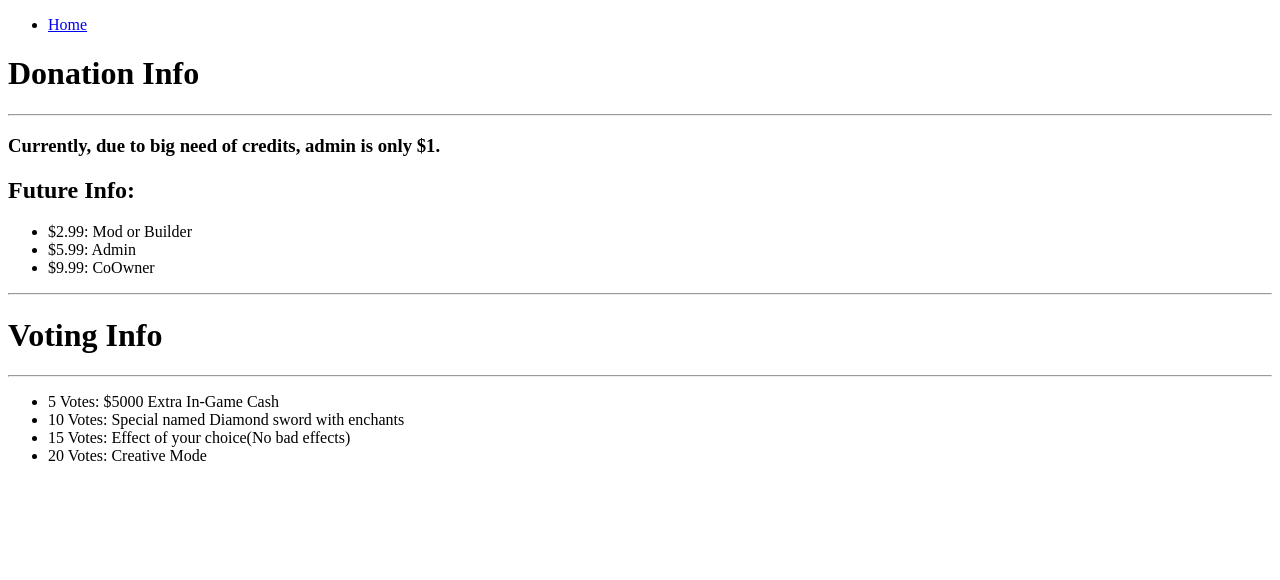
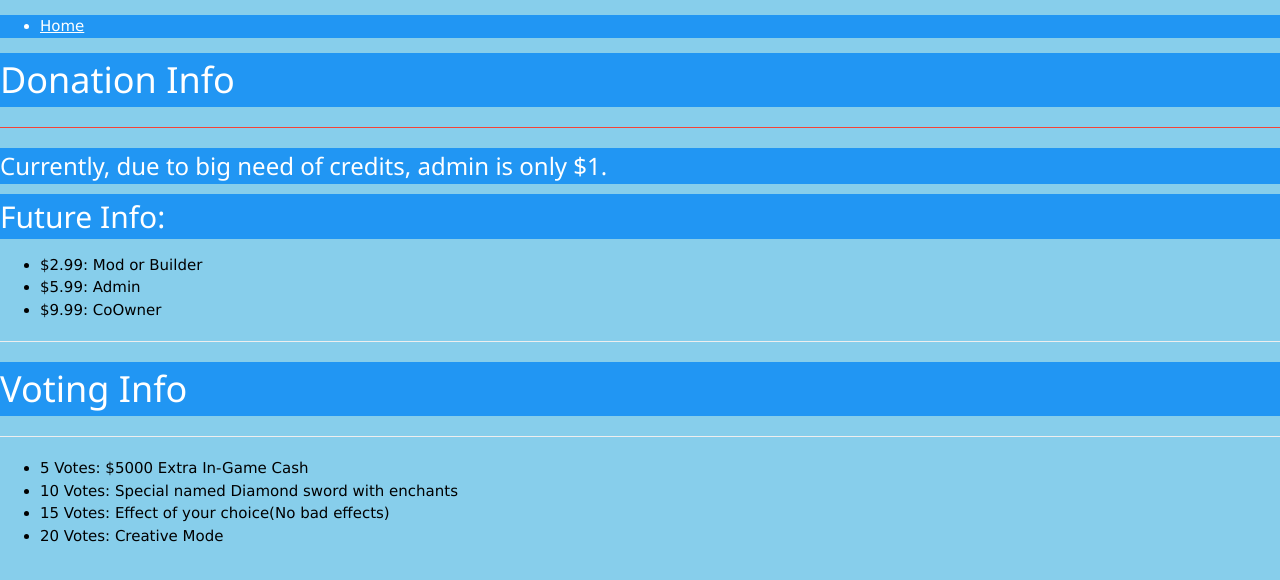
Before and after one commit to DouglasCraft/DouglasCraft.github.io, a plain HTML site: page DonationInfo.htm in a window 1280 px wide. Drawn offline with nearby package versions, Linux system fonts and the light colour scheme.

Commit message:
Update DonationInfo.htm

```diff
--- a/DonationInfo.htm
+++ b/DonationInfo.htm
@@ -1,7 +1,7 @@
 <!DOCTYPE html>
 <html>
   <head>
-    <link rel="stylesheet" href="/styles/main.css">
+    <link rel="stylesheet" href="/styles/w3.css">
     <title>Donation and Voting Info | DouglasCraft Official</title>
   </head>
   <body class="w3-light-blue">
```
